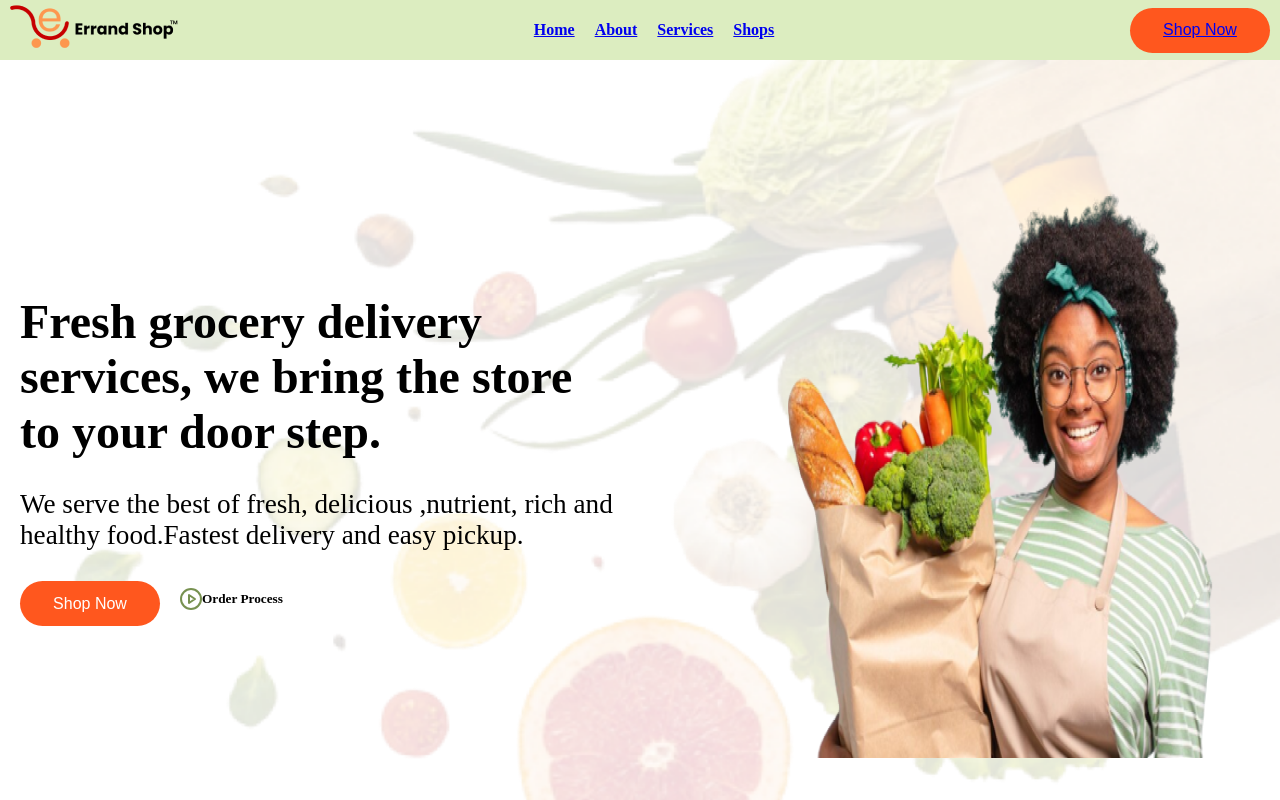
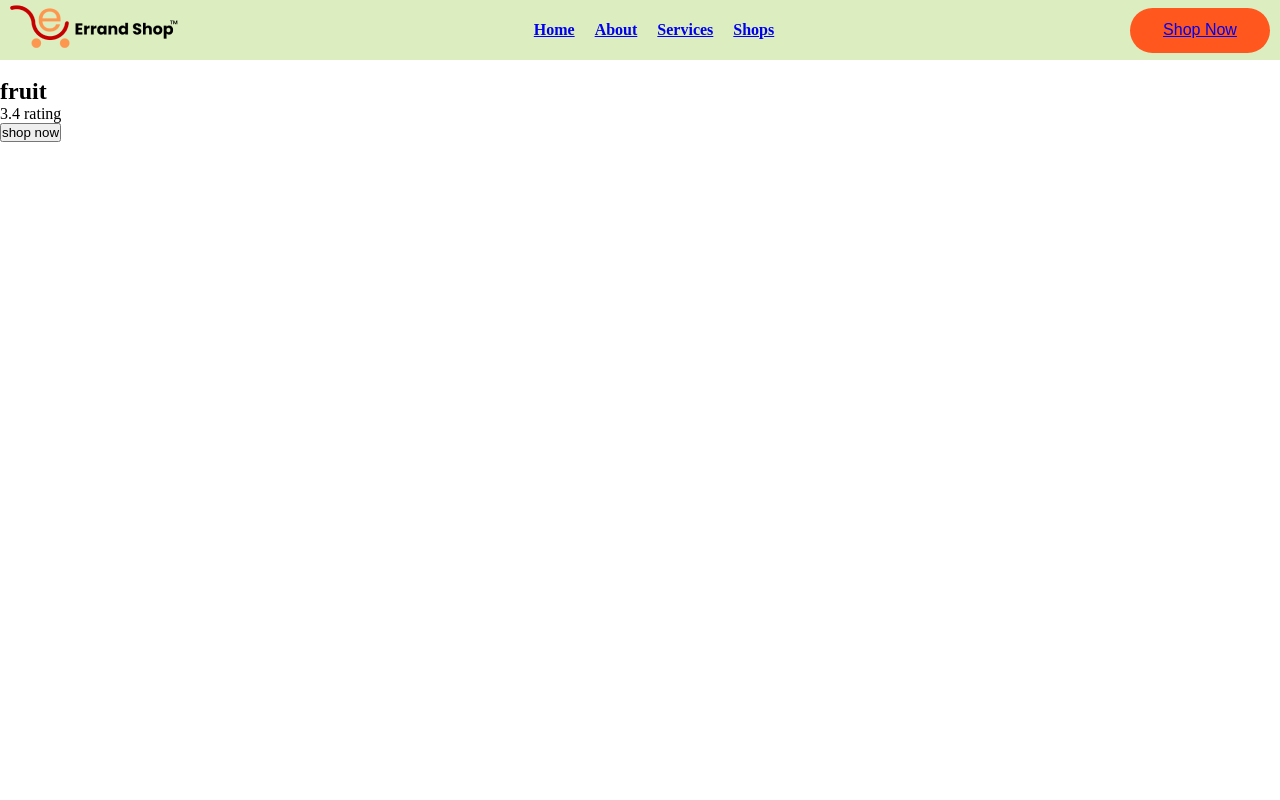
Before and after one commit to emeraldhycient/tutorial, a React (Vite) app: page /shops in a window 1280 px wide. Shown: the top 800 px of the page. Built offline with nearby package versions, Linux system fonts and the light colour scheme.

Commit message:
[add] started shop, about to consume api

```diff
--- a/src/App.jsx
+++ b/src/App.jsx
@@ -1,13 +1,14 @@
 import { useState } from "react";
 import { BrowserRouter, Routes, Route } from "react-router-dom";
 import Errand from "./pages/Errand";
+import Shop from "./pages/Shop";
 
 function App() {
   return (
     <BrowserRouter>
       <Routes>
         <Route path="/" element={<Errand />} />
-        <Route path="/shops" element={<Errand />} />
+        <Route path="/shops" element={<Shop />} />
       </Routes>
     </BrowserRouter>
   );
--- a/src/components/common/Header.jsx
+++ b/src/components/common/Header.jsx
@@ -9,7 +9,7 @@ function Header() {
       </div>
       <ul className={styles.list}>
         <li>
-          <a href="/home">Home</a>
+          <a href="/">Home</a>
         </li>
         <li>
           <a href="/about">About</a>
--- /dev/null
+++ b/src/components/shop/Product.jsx
@@ -0,0 +1,14 @@
+import React from "react";
+
+function Product() {
+  return (
+    <div>
+      <img src="" alt="" />
+      <h1>fruit</h1>
+      <div>3.4 rating</div>
+      <button>shop now</button>
+    </div>
+  );
+}
+
+export default Product;
--- a/src/pages/Shop.jsx
+++ b/src/pages/Shop.jsx
@@ -1,7 +1,18 @@
-import React from "react";
+import React, { useState, useEffect } from "react";
+import Header from "../components/common/Header";
+import Product from "../components/shop/Product";
 
 function Shop() {
-  return <div>Shop</div>;
+  const [products, setProducts] = useState([]);
+
+  return (
+    <section>
+      <Header />
+      <div>
+        <Product />
+      </div>
+    </section>
+  );
 }
 
 export default Shop;
```
Also changed, not shown: src/components/shop/Shop.jsx (deleted).
